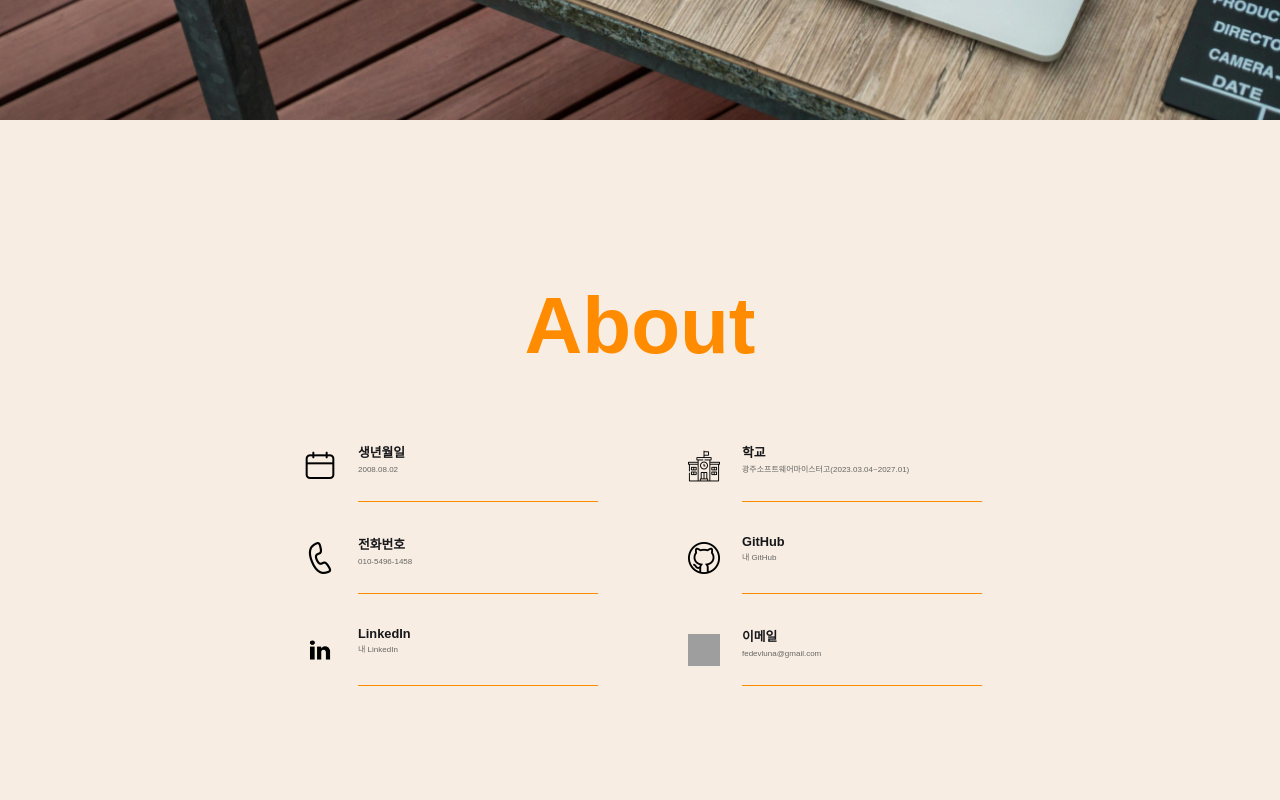
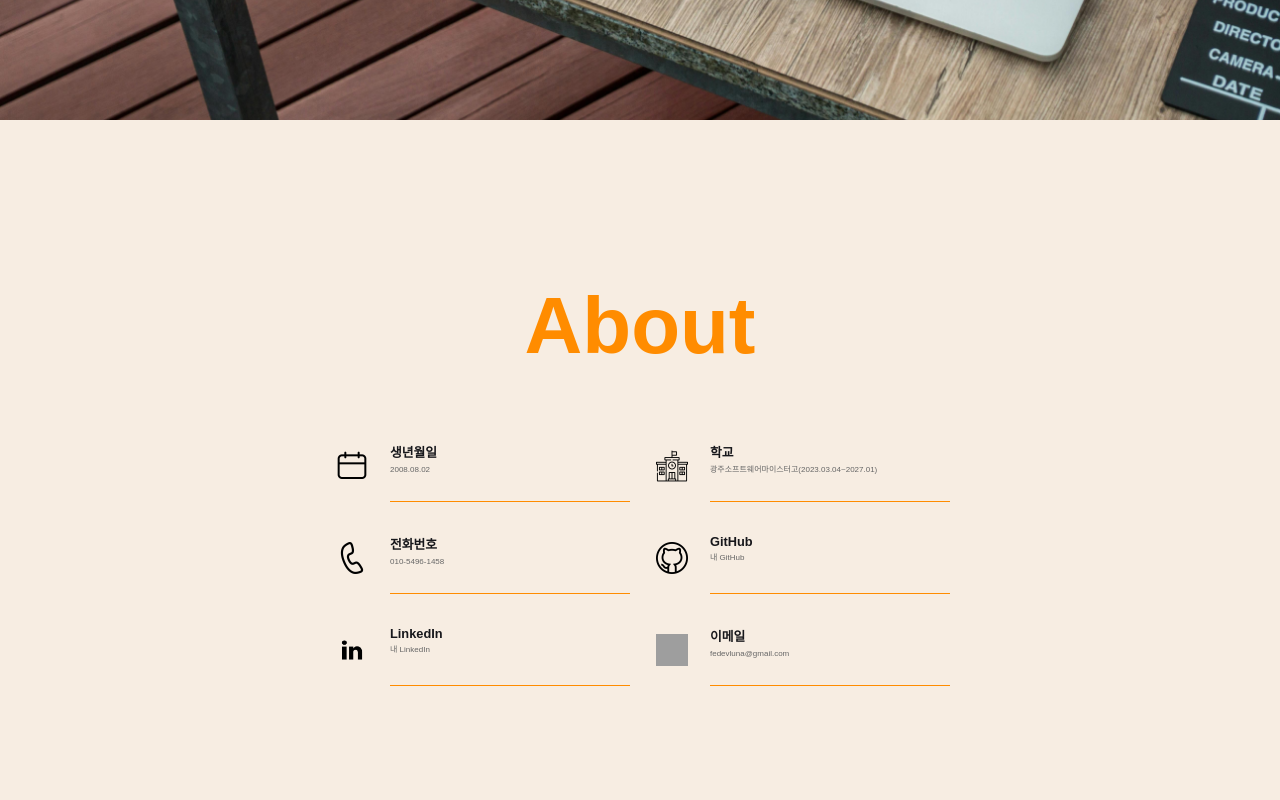
Before and after one commit to h-0y28/h-0y28, a React (Vite) app: page / in a window 1280 px wide. Shown: the part 680-1480 px from the top of the page. Built offline with nearby package versions, Linux system fonts and the light colour scheme; grey boxes are pictures that could not be loaded; a web font is replaced by a local one.

Commit message:
style: edit margin

```diff
--- a/src/pages/style.ts
+++ b/src/pages/style.ts
@@ -1,7 +1,6 @@
 import styled from "styled-components";
 
 export const Container = styled.div`
-  margin-left: 20%;
-  margin-right: 20%;
-  margin-bottom: 10rem;
+  margin-left: 25%;
+  margin-right: 25%;
 `;
```
